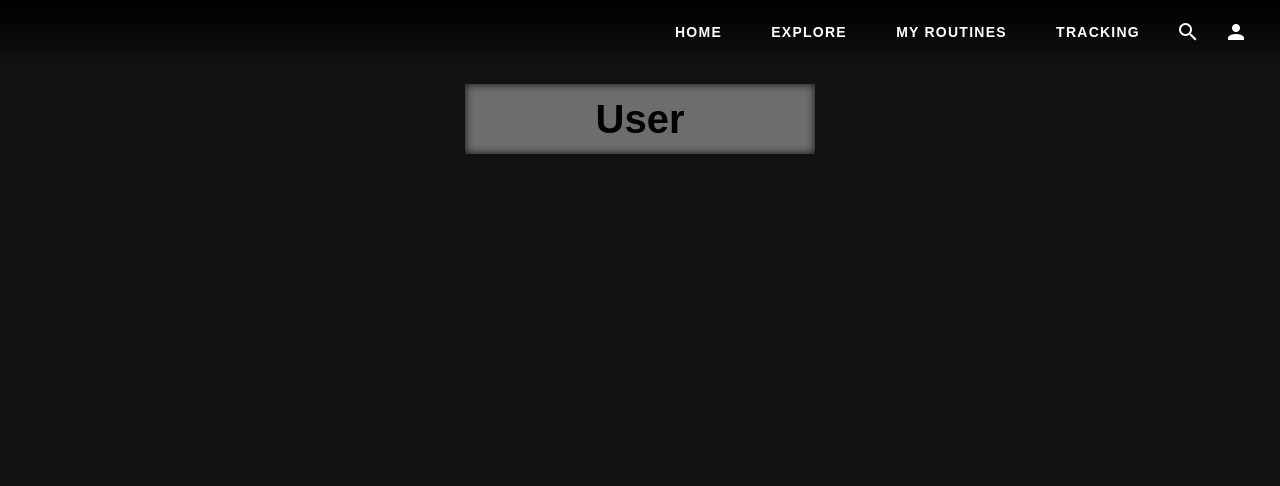
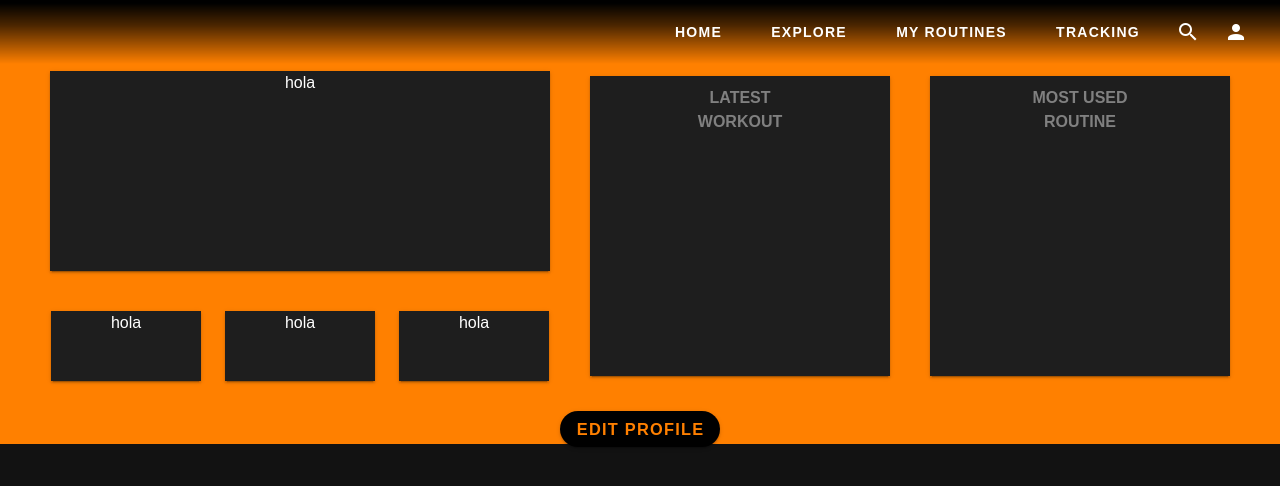
Before and after one commit to gonzaloarca/routina-web, a Vue app in the folder routina/: page /profile in a window 1280 px wide. Shown: the top 486 px of the page. Built offline with nearby package versions, Linux system fonts and the light colour scheme.

Commit message:
banner user bien encaminado

```diff
--- a/routina/src/components/ProfileBanner.vue
+++ b/routina/src/components/ProfileBanner.vue
@@ -1,10 +1,41 @@
 <template>
-  <div class="settings-banner" background-color="primary" >
+  <div class="profile-banner" background-color="primary" >
     <div class="slider-wrapper">
-      <div class="settings-header" >
-        <h1 class="black--text">User</h1>
+     <div class="content-container">
+       <div class="row-fmt">
+         <div>
+           <v-card class="big-card" tile>
+             hola
+           </v-card >
+           <div class="row-fmt">
+             <v-card class="small-card" tile>
+             hola
+            </v-card >
+            <v-card class="small-card" tile>
+             hola
+            </v-card >
+            <v-card class="small-card" tile>
+             hola
+            </v-card >
+           </div>
+         </div>
+         <v-card tile class="medium-card">
+           <h3 class="medium-title">Latest workout</h3>
+         </v-card>
+         <v-card tile class="medium-card">
+           <h2 class="medium-title">Most used routine</h2>
+         </v-card>
+       </div>
+
+        <div class="row-fmt">
+        <v-btn
+              rounded
+              color="black"
+              class="button font-weight-bold"
+            ><h3 class="primary--text">Edit profile</h3>
+        </v-btn>
       </div>
-
+     </div>
     </div>
 
   </div>
@@ -23,19 +54,104 @@ export default {
 
 
 $y-displacement: 0px;
+$height: $banner-height+200px;
 
-.settings-banner{
-    height: $banner-height;
+.profile-banner{
+    height: $height;
+    background-color: $primary;
+}
+
+.col-fmt{
+  padding:10px 10px 10px 10px;
+}
+
+.row-format{
+  display:flex;
+  flex-direction:row;
+  width:100%;
+}
 
 
+.medium-card{
+  width:300px;
+  height:300px;
+  margin-left:20px;
+  margin-right:20px;
+  margin-top:10px;
+  margin-bottom:30px;
+  text-align: center;
+  padding-left:70px;
+  padding-right:70px;
+  .medium-title{
+    text-transform:uppercase;
+    color: grey;
+    font-size: 16px;
+    padding:10px 10px 10px 10px;
+  }
+
+}
+
+.big-card{
+  width:500px;
+  height:200px;
+  margin-left:20px;
+  margin-right:20px;
+  margin-top:10px;
+  margin-bottom:30px;
+  text-align: center;
+  padding-left:30px;
+  padding-right:30px;
+  .big-title{
+    text-transform:uppercase;
+    color: grey;
+    font-size: 36px;
+    padding:10px 10px 10px 10px;
+  }
+
+}
+
+.small-card{
+  width:150px;
+  height:70px;
+  margin-left:12px;
+  margin-right:12px;
+  margin-top:10px;
+  margin-bottom:30px;
+  text-align: center;
+  padding-left:15px;
+  padding-right:15px;
+  .big-title{
+    text-transform:uppercase;
+    color: grey;
+    font-size: 36px;
+    padding:10px 10px 10px 10px;
+  }
+
+}
+
+.row-fmt{
+  width:100%;
+  display:flex;
+  align-items:center;
+  justify-content:center;
+}
+.content-container{
+  position:absolute;
+  top:$nav-bar-height;
+  height:$height - $nav-bar-height;
+  display:flex;
+  align-items:center;
+  justify-content:center;
+  flex-direction:column;
+  width:100%;
 }
 
 .slider-wrapper{
     position:relative;
     width:100%;
-    height:$banner-height;
+    height:$height;
 
-    .settings-header {
+    .profile-header {
     height: 70px;
     width: 350px;
     position: absolute;
```
